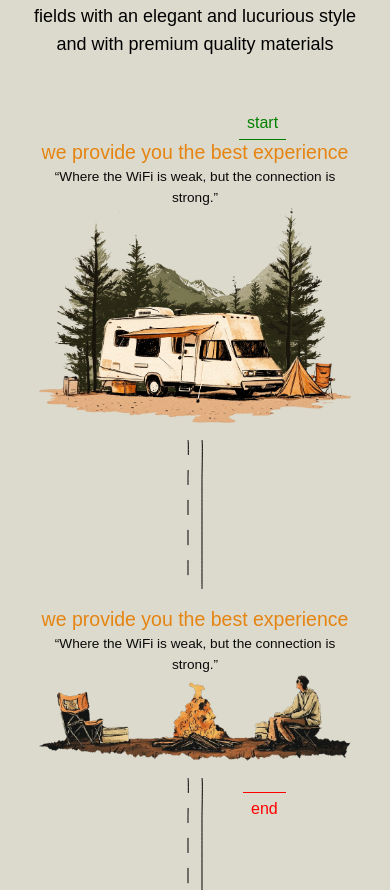
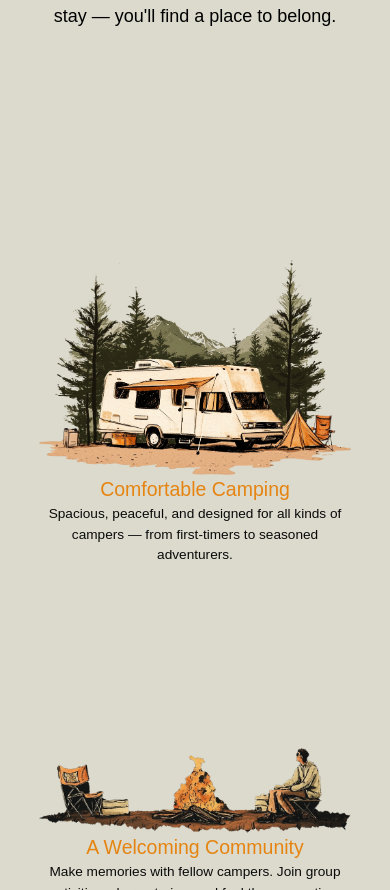
Before and after one commit to tanawatchaijaroenice/Baralee, a Next.js app: page / in a window 390 px wide. Shown: the part 1110-2000 px from the top of the page. Built offline with nearby package versions, Linux system fonts and the light colour scheme; a web font is replaced by a local one.

Commit message:
add zustand, fix responsive

```diff
--- a/package.json
+++ b/package.json
@@ -22,7 +22,8 @@
     "react": "^19.0.0",
     "react-dom": "^19.0.0",
     "tailwind-merge": "^3.0.2",
-    "tw-animate-css": "^1.2.4"
+    "tw-animate-css": "^1.2.4",
+    "zustand": "^5.0.3"
   },
   "devDependencies": {
     "@eslint/eslintrc": "^3",
--- a/src/app/page.tsx
+++ b/src/app/page.tsx
@@ -7,9 +7,27 @@ import JourneySection from "@/components/landing/JourneySection";
 import Navbar from "@/components/landing/Navbar";
 import ServicesSection from "@/components/landing/ServicesSection";
 import { useLenis } from "@/lib/useLenis";
+import { useEffect } from "react";
+import useStore from '@/lib/store'
 
 export default function Home() {
   useLenis();
+
+  const setIsDesktop = useStore((state) => state.setIsDesktop)
+
+  useEffect(() => {
+    const autoResize = () => {
+      if (typeof window !== 'undefined') {
+        const windowWidth = window.innerWidth
+        setIsDesktop(windowWidth >= 1024)
+      }
+    }
+
+    window.addEventListener('resize', autoResize)
+    autoResize() // ตรวจสอบขนาดหน้าจอทันทีเมื่อโหลด
+
+    return () => window.removeEventListener('resize', autoResize)
+  }, [setIsDesktop])
 
   return (
     <main className="min-h-screen">
@@ -18,7 +36,6 @@ export default function Home() {
       <HeroSection />
       <JourneySection />
       <Gallery />
-      <div className=" w-full h-26 bg-[url(/images/gallery-4.png)] bg-no-repeat bg-cover bg-center opacity-50"> </div>
       <ServicesSection />
       <Footer />
     </main>
--- a/src/components/landing/Banner.tsx
+++ b/src/components/landing/Banner.tsx
@@ -15,7 +15,6 @@ const Banner = () => {
             scrollTrigger: {
                 trigger: containerRef.current,
                 start: '50% 50%',
-                markers: true,
                 scrub: true
             }
         })
--- a/src/components/landing/HeroSection.tsx
+++ b/src/components/landing/HeroSection.tsx
@@ -1,7 +1,8 @@
 import { gsap } from '@/lib/gsap';
+import useStore from '@/lib/store';
 import { useGSAP } from '@gsap/react';
 import Image from 'next/image'
-import { useEffect, useRef, useState } from 'react'
+import { useRef } from 'react'
 
 
 const HeroSection = () => {
@@ -9,11 +10,8 @@ const HeroSection = () => {
     const pathRefs = useRef<SVGPathElement | null>(null);
     const containerSvg = useRef(null);
     const elements = useRef<HTMLDivElement[]>([]);
-    const [desktopSize, setDesktopSize] = useState(true)
-    // const elementTwo = useRef(null);
-    // const elementThree = useRef(null);
-    // const elementFour = useRef(null);
-
+    const elementsPathMobile = useRef<SVGPathElement[]>([]);
+    const desktopSize = useStore((state) => state.IsDesktop)
 
     useGSAP(() => {
         if (pathRefs.current) {
@@ -29,7 +27,6 @@ const HeroSection = () => {
                     trigger: pathRefs.current,
                     start: 'top 90%',
                     end: 'bottom 50%',
-                    markers: true,
                     scrub: true,
                 },
                 ease: 'none',
@@ -38,7 +35,7 @@ const HeroSection = () => {
 
         elements.current.forEach((el) => {
             gsap.set(el, {
-                y: 200
+                y: desktopSize ? 200 : 150
             })
 
             const tl = gsap.timeline({
@@ -46,7 +43,6 @@ const HeroSection = () => {
                     trigger: el,
                     start: 'top 90%',
                     end: 'bottom 50%',
-                    markers: true,
                     scrub: true
                 }
             })
@@ -56,40 +52,38 @@ const HeroSection = () => {
             }, 'start')
         })
 
-    })
+        elementsPathMobile.current.forEach((el) => {
+            if (el) {
+                const length = el.getTotalLength()
+                gsap.set(el, {
+                    strokeDasharray: length,
+                    strokeDashoffset: length,
+                })
 
-    useEffect(() => {
-        const autoResize = () => {
-            let windowWidth
-            if (typeof window !== 'undefined') {
-                windowWidth = window.innerWidth
+                gsap.to(el, {
+                    strokeDashoffset: 0,
+                    scrollTrigger: {
+                        trigger: el,
+                        start: 'top 80%',
+                        end: 'bottom 50%',
+                        scrub: true,
+                    },
+                    ease: 'none',
+                })
             }
-            if (windowWidth && windowWidth >= 1024) {
-                setDesktopSize(true)
-            } else {
-                setDesktopSize(false)
-            }
+        })
 
-        }
-
-        window.addEventListener('resize', autoResize);
-
-        autoResize();
-
-        return () => window.removeEventListener('resize', autoResize);
-    }, [])
+    }, { dependencies: [desktopSize] })
 
     return (
         <section className="px-8 lg:px-30 pt-10 lg:pt-18 pb-14 lg:pb-20 grid gap-20 relative z-40 bg-barelee overflow-hidden">
             <div className=" flex flex-col gap-5 m-auto">
                 <p className=" text-2xl md:text-4xl text-baralee-orange uppercase font-medium text-center">Baralee Camping</p>
                 <p className=" text-3xl md:text-5xl text-black font-medium text-center">we provide you the best experience</p>
-                <p className=" text-lg md:text-2xl text-black font-light text-center max-w-3xl w-full mx-auto">You don’t have to worry about the result because all of these interiors are made by people
-                    who are professionals in their fields with an elegant and lucurious style and with premium quality materials</p>
+                <p className=" text-lg md:text-2xl text-black font-light text-center max-w-3xl w-full mx-auto">Discover the perfect blend of nature, flavor, and connection.
+                    At our camping area, you&apos;ll find more than just a place to stay — you&apos;ll find a place to belong.</p>
             </div>
             <div ref={containerSvg} className="relative">
-                {/* <Image src="/road-line.svg" height={0} width={0} className=" w-full" alt="road-line" /> */}
-
                 {desktopSize && (
                     <>
                         <svg className='m-auto w-[80%] h-full' viewBox="0 0 952 2390" fill="none" xmlns="http://www.w3.org/2000/svg">
@@ -99,24 +93,28 @@ const HeroSection = () => {
                         <div ref={(el: HTMLDivElement) => { elements.current[0] = el }} className="absolute w-[48vw] top-[7vw] lg:w-[35vw] lg:top-[15vw] " >
                             <Image src="/images/capming01.png" height={1200} width={1200} alt="capming01" />
                             <div className=" text-center">
-                                <p className=" text-baralee-orange text-[2.5vw] font-medium">we provide you the best experience</p>
-                                <p className=" text-[1.5vw] font-light">“Where the WiFi is weak, but the connection is strong.”</p>
+                                <p className=" text-baralee-orange text-[2.5vw] font-medium">Comfortable Camping</p>
+                                <p className=" text-[1.5vw] font-light">Spacious, peaceful, and designed for all kinds of campers —
+                                    from first-timers to seasoned adventurers.</p>
                             </div>
                         </div>
 
                         <div ref={(el: HTMLDivElement) => { elements.current[1] = el }} className="absolute w-[45vw] top-[70vw] -right-[5vh] lg:w-[36vw] lg:top-[60vw] lg:-right-[2vh]" >
                             <Image src="/images/capming02.png" height={1200} width={1200} alt="capming02" />
                             <div className="text-center">
-                                <p className=" text-baralee-orange text-[2.5vw] font-medium">we provide you the best experience</p>
-                                <p className=" text-[1.5vw] font-light">“Where the WiFi is weak, but the connection is strong.”</p>
+                                <p className=" text-baralee-orange text-[2.5vw] font-medium">A Welcoming Community</p>
+                                <p className=" text-[1.5vw] font-light">Make memories with fellow campers.
+                                    Join group activities, share stories, and feel the connection.</p>
                             </div>
                         </div>
 
                         <div ref={(el: HTMLDivElement) => { elements.current[2] = el }} className="absolute w-[40vw] top-[100vw] -left-[5vh] lg:w-[28vw] lg:top-[80vw] lg:-left-[5vh]" >
                             <Image src="/images/coffee.png" height={1200} width={1200} alt="coffee" />
                             <div className="text-center">
-                                <p className=" text-baralee-orange text-[2.5vw] font-medium">we provide you the best experience</p>
-                                <p className=" text-[1.5vw] font-light">“Where the WiFi is weak, but the connection is strong.”</p>
+                                <p className=" text-baralee-orange text-[2.5vw] font-medium">Comfortable Camping</p>
+                                <p className=" text-[1.5vw] font-light">Spacious, peaceful, and designed for all kinds of campers —
+                                    from first-timers to seasoned adventurers.</p>
+
                             </div>
                         </div>
 
@@ -124,80 +122,83 @@ const HeroSection = () => {
                         <div ref={(el: HTMLDivElement) => { elements.current[3] = el }} className=" absolute w-[25vw] top-[160vw] right-[0vh] lg:w-[20vw] lg:top-[125vw] lg:right-[10vh]" >
                             <Image src="/images/cat-re-bg.png" height={1200} width={1200} alt="cat-re-bg" />
                             <div className="text-center">
-                                <p className=" text-baralee-orange text-[2.5vw] font-medium">we provide you the best experience</p>
-                                <p className=" text-[1.5vw] font-light">“Where the WiFi is weak, but the connection is strong.”</p>
+                                <p className=" text-baralee-orange text-[2.5vw] font-medium">Friendly, Hands-On Owner
+                                </p>
+                                <p className=" text-[1.5vw] font-light">Our warm and helpful host is always nearby —
+                                    ready to guide, chat, or lend a hand whenever you need it.</p>
                             </div>
                         </div>
                     </>
                 )}
-
                 {!desktopSize && (
-                    <div className='grid gap-4'>
-                        <div ref={(el: HTMLDivElement) => { elements.current[0] = el }} className="m-auto w-[80vw]" >
+                    <div className='grid gap-4 relative'>
+                        <div ref={(el: HTMLDivElement) => { elements.current[0] = el }} className=" m-auto w-[80vw]" >
+                            <Image src="/images/capming01.png" height={1200} width={1200} alt="capming01" />
                             <div className=" text-center">
-                                <p className=" text-baralee-orange text-[5vw] font-medium">we provide you the best experience</p>
-                                <p className=" text-[3.5vw] font-light">“Where the WiFi is weak, but the connection is strong.”</p>
+                                <p className=" text-baralee-orange text-[5vw] font-medium">Comfortable Camping</p>
+                                <p className=" text-[3.5vw] font-light">Spacious, peaceful, and designed for all kinds of campers —
+                                    from first-timers to seasoned adventurers.</p>
                             </div>
-                            <Image src="/images/capming01.png" height={1200} width={1200} alt="capming01" />
                         </div>
                         <div className='flex justify-center gap-3'>
+                            {/* <svg width="2" height="150" viewBox="0 0 2 150" fill="none" xmlns="http://www.w3.org/2000/svg">
+                                <path d="M0.99938 1C1.74745 2.51079 1.00027 35.1007 0.999943 40.0647C0.999616 45.0288 0.999323 150 0.999323 150" stroke="black" strokeDasharray="15 15" />
+                            </svg> */}
                             <svg width="2" height="150" viewBox="0 0 2 150" fill="none" xmlns="http://www.w3.org/2000/svg">
-                                <path d="M0.99938 1C1.74745 2.51079 1.00027 35.1007 0.999943 40.0647C0.999616 45.0288 0.999323 150 0.999323 150" stroke="black" strokeDasharray="15 15" />
-                            </svg>
-                            <svg width="2" height="150" viewBox="0 0 2 150" fill="none" xmlns="http://www.w3.org/2000/svg">
-                                <path d="M0.99938 1C1.74745 2.51079 1.00027 35.1007 0.999943 40.0647C0.999616 45.0288 0.999323 150 0.999323 150" stroke="black" />
+                                <path ref={(el: SVGPathElement) => { elementsPathMobile.current[0] = el }} d="M0.99938 1C1.74745 2.51079 1.00027 35.1007 0.999943 40.0647C0.999616 45.0288 0.999323 150 0.999323 150" stroke="black" />
                             </svg>
                         </div>
 
                         <div ref={(el: HTMLDivElement) => { elements.current[1] = el }} className="m-auto w-[80vw]" >
+                            <Image src="/images/capming02.png" height={1200} width={1200} alt="capming02" />
                             <div className=" text-center">
-                                <p className=" text-baralee-orange text-[5vw] font-medium">we provide you the best experience</p>
-                                <p className=" text-[3.5vw] font-light">“Where the WiFi is weak, but the connection is strong.”</p>
+                                <p className=" text-baralee-orange text-[5vw] font-medium">A Welcoming Community</p>
+                                <p className=" text-[3.5vw] font-light">Make memories with fellow campers.
+                                    Join group activities, share stories, and feel the connection.</p>
                             </div>
-                            <Image src="/images/capming02.png" height={1200} width={1200} alt="capming02" />
                         </div>
                         <div className='flex justify-center gap-3'>
+                            {/* <svg width="2" height="150" viewBox="0 0 2 150" fill="none" xmlns="http://www.w3.org/2000/svg">
+                                <path d="M0.99938 1C1.74745 2.51079 1.00027 35.1007 0.999943 40.0647C0.999616 45.0288 0.999323 150 0.999323 150" stroke="black" strokeDasharray="15 15" />
+                            </svg> */}
                             <svg width="2" height="150" viewBox="0 0 2 150" fill="none" xmlns="http://www.w3.org/2000/svg">
-                                <path d="M0.99938 1C1.74745 2.51079 1.00027 35.1007 0.999943 40.0647C0.999616 45.0288 0.999323 150 0.999323 150" stroke="black" strokeDasharray="15 15" />
-                            </svg>
-                            <svg width="2" height="150" viewBox="0 0 2 150" fill="none" xmlns="http://www.w3.org/2000/svg">
-                                <path d="M0.99938 1C1.74745 2.51079 1.00027 35.1007 0.999943 40.0647C0.999616 45.0288 0.999323 150 0.999323 150" stroke="black" />
+                                <path ref={(el: SVGPathElement) => { elementsPathMobile.current[1] = el }} d="M0.99938 1C1.74745 2.51079 1.00027 35.1007 0.999943 40.0647C0.999616 45.0288 0.999323 150 0.999323 150" stroke="black" />
                             </svg>
                         </div>
                         <div ref={(el: HTMLDivElement) => { elements.current[2] = el }} className="m-auto w-[70vw]" >
+                            <Image src="/images/coffee.png" height={1200} width={1200} alt="coffee" />
                             <div className=" text-center">
-                                <p className=" text-baralee-orange text-[5vw] font-medium">we provide you the best experience</p>
-                                <p className=" text-[3.5vw] font-light">“Where the WiFi is weak, but the connection is strong.”</p>
+                                <p className=" text-baralee-orange text-[5vw] font-medium">Comfortable Camping</p>
+                                <p className=" text-[3.5vw] font-light">Spacious, peaceful, and designed for all kinds of campers —
+                                    from first-timers to seasoned adventurers.</p>
                             </div>
-                            <Image src="/images/coffee.png" height={1200} width={1200} alt="coffee" />
                         </div>
                         <div className='flex justify-center gap-3'>
+                            {/* <svg width="2" height="150" viewBox="0 0 2 150" fill="none" xmlns="http://www.w3.org/2000/svg">
+                                <path d="M0.99938 1C1.74745 2.51079 1.00027 35.1007 0.999943 40.0647C0.999616 45.0288 0.999323 150 0.999323 150" stroke="black" strokeDasharray="15 15" />
+                            </svg> */}
                             <svg width="2" height="150" viewBox="0 0 2 150" fill="none" xmlns="http://www.w3.org/2000/svg">
-                                <path d="M0.99938 1C1.74745 2.51079 1.00027 35.1007 0.999943 40.0647C0.999616 45.0288 0.999323 150 0.999323 150" stroke="black" strokeDasharray="15 15" />
-                            </svg>
-                            <svg width="2" height="150" viewBox="0 0 2 150" fill="none" xmlns="http://www.w3.org/2000/svg">
-                                <path d="M0.99938 1C1.74745 2.51079 1.00027 35.1007 0.999943 40.0647C0.999616 45.0288 0.999323 150 0.999323 150" stroke="black" />
+                                <path ref={(el: SVGPathElement) => { elementsPathMobile.current[2] = el }} d="M0.99938 1C1.74745 2.51079 1.00027 35.1007 0.999943 40.0647C0.999616 45.0288 0.999323 150 0.999323 150" stroke="black" />
                             </svg>
                         </div>
                         <div ref={(el: HTMLDivElement) => { elements.current[3] = el }} className="m-auto w-[60vw]" >
+                            <Image src="/images/cat-re-bg.png" height={1200} width={1200} alt="cat-re-bg" />
                             <div className=" text-center">
-                                <p className=" text-baralee-orange text-[5vw] font-medium">we provide you the best experience</p>
-                                <p className=" text-[3.5vw] font-light">“Where the WiFi is weak, but the connection is strong.”</p>
+                                <p className=" text-baralee-orange text-[5vw] font-medium">Friendly, Hands-On Owner</p>
+                                <p className=" text-[3.5vw] font-light">Our warm and helpful host is always nearby —
+                                    ready to guide, chat, or lend a hand whenever you need it.</p>
                             </div>
-                            <Image src="/images/cat-re-bg.png" height={1200} width={1200} alt="cat-re-bg" />
-
+                        </div>
+                        <div className='flex justify-center gap-3'>
+                            {/* <svg width="2" height="150" viewBox="0 0 2 150" fill="none" xmlns="http://www.w3.org/2000/svg">
+                                <path d="M0.99938 1C1.74745 2.51079 1.00027 35.1007 0.999943 40.0647C0.999616 45.0288 0.999323 150 0.999323 150" stroke="black" strokeDasharray="15 15" />
+                            </svg> */}
+                            <svg width="2" height="150" viewBox="0 0 2 150" fill="none" xmlns="http://www.w3.org/2000/svg">
+                                <path ref={(el: SVGPathElement) => { elementsPathMobile.current[3] = el }} d="M0.99938 1C1.74745 2.51079 1.00027 35.1007 0.999943 40.0647C0.999616 45.0288 0.999323 150 0.999323 150" stroke="black" />
+                            </svg>
                         </div>
                     </div>
                 )}
-
-
-
-                {/*
-                <Image src="/images/cat-re-bg.png" height={1200} width={1200} className="-rotate-y-180 absolute w-[25vw] top-[160vw] left-[0vh] lg:w-[20vw] lg:top-[79vw] lg:-left-[6vh]" alt="cat-re-bg" />
-                <div className="absolute top-[175vw] -right-[4vh] lg:top-[90vw] lg:right-[0vh] text-center">
-                    <p className=" text-baralee-orange text-[2.5vw] font-medium">we provide you the best experience</p>
-                    <p className=" text-[1.5vw] font-light">“Where the WiFi is weak, but the connection is strong.”</p>
-                </div> */}
             </div>
         </section>
     )
--- a/src/components/landing/JourneySection.tsx
+++ b/src/components/landing/JourneySection.tsx
@@ -1,43 +1,47 @@
 import React, { useRef } from 'react'
 import { gsap } from '@/lib/gsap';
 import { useGSAP } from '@gsap/react';
+import useStore from '@/lib/store';
 
 const JourneySection = () => {
+    const desktopSize = useStore((state) => state.IsDesktop)
     const elements = useRef<HTMLDivElement[]>([]);
+
+
     useGSAP(() => {
         elements.current.forEach((element) => {
             gsap.set(element, {
-                y: 200
+                y: desktopSize ? 200 : 100
             })
 
             const tl = gsap.timeline({
                 scrollTrigger: {
                     trigger: element,
-                    start: '-50% 100%',
+                    start: desktopSize ? '-10% 100%' : '-100% 100%',
                     scrub: true,
                     markers: true,
                 }
             })
 
-            tl.to(element, { y: -50 })
+            tl.to(element, { y: desktopSize ? 50 : -50 }, 'start')
         });
 
-    })
+    }, { dependencies: [desktopSize] })
 
     return (
-        <section className='relative md:h-[130lvh] bg-[url(/images/journey-bg.png)] bg-repeat-x bg-auto bg-bottom z-40'>
-            <div className="container mx-auto px-4 relative z-10 max-w-6xl">
-                <div className="grid grid-cols-1 md:grid-cols-2 gap-8 items-center">
+        <section className='relative xl:h-[130lvh] bg-[url(/images/journey-bg.png)] bg-repeat-x bg-auto bg-bottom z-40'>
+            <div className="container lg:mt-6 mx-auto px-4 relative z-10 max-w-6xl">
+                <div className="grid grid-cols-1 xl:grid-cols-2 gap-8 items-center">
 
                     {/* Left Content */}
-                    <div ref={(el: HTMLDivElement) => { elements.current[0] = el }} className="flex flex-col space-y-3 md:space-y-6 max-w-lg">
-                        <h5 className="text-[#e08c1f] font-medium uppercase tracking-wider text-lg md:text-xl">BARALEE GALLERY</h5>
+                    <div ref={(el: HTMLDivElement) => { elements.current[0] = el }} className="flex flex-col space-y-3 lg:space-y-6 xl:max-w-lg">
+                        <h5 className="text-[#e08c1f] font-medium uppercase tracking-wider text-2xl lg:text-3xl">BARALEE GALLERY</h5>
 
-                        <h1 className="text-3xl md:text-5xl font-bold text-zinc-800">
+                        <h1 className="text-4xl lg:text-5xl font-bold text-zinc-800">
                             We Provide You The Best Experience
                         </h1>
 
-                        <p className="text-zinc-700 text-lg md:text-xl leading-relaxed">
+                        <p className="text-zinc-700 text-2xl lg:text-3xl leading-relaxed">
                             You don&apos;t have to worry about the result because all of these interiors are
                             made by people who are professionals in their fields with an elegant and
                             luxurious style and with premium quality materials
@@ -45,8 +49,8 @@ const JourneySection = () => {
                     </div>
 
                     {/* Right Content - Phone Mockup */}
-                    <div ref={(el: HTMLDivElement) => { elements.current[1] = el }} className="flex justify-center md:justify-end">
-                        <div className="relative w-[300px] h-[600px] lg:w-[360px] lg:h-[690px] rounded-3xl bg-zinc-800 p-3 shadow-xl border-8 border-zinc-700">
+                    <div ref={(el: HTMLDivElement) => { elements.current[1] = el }} className="flex justify-center xl:justify-end">
+                        <div className="relative w-[70lvw] h-[70lvh] lg:w-[360px] lg:h-[690px] rounded-3xl bg-zinc-800 p-3 shadow-xl border-8 border-zinc-700">
                             <div className="w-full h-full rounded-2xl overflow-hidden bg-black relative">
                                 {/* Phone Screen Content */}
                                 <iframe width={'100%'} height={'100%'} src="https://www.youtube.com/embed/kFDypMwQYXs" title="Baralee camping"
@@ -54,16 +58,6 @@ const JourneySection = () => {
                                 clipboard-write; encrypted-media; gyroscope; picture-in-picture; web-share"
                                     referrerPolicy="strict-origin-when-cross-origin"
                                     allowFullScreen></iframe>
-                                {/* <video className='h-full' width="320" height="240" autoPlay controls preload="none">
-                                    <source src="/video/baralee-video-01.mp4" type="video/mp4" />
-                                    <track
-                                        src="/video/baralee-video-01.mp4"
-                                        kind="subtitles"
-                                        srcLang="en"
-                                        label="English"
-                                    />
-                                    Your browser does not support the video tag.
-                                </video> */}
                             </div>
                         </div>
                     </div>
--- /dev/null
+++ b/src/lib/store.tsx
@@ -0,0 +1,13 @@
+import { create } from 'zustand'
+
+type MobileResponsive = {
+    IsDesktop: boolean
+    setIsDesktop: (param: boolean) => void
+}
+
+const useStore = create<MobileResponsive>((set) => ({
+    IsDesktop: true,
+    setIsDesktop: (newValue: boolean) => set({ IsDesktop: newValue }),
+}))
+
+export default useStore
```
Also changed, not shown: public/images/coffee.png, 1 other file (tests, documents, lock files or other folders).
